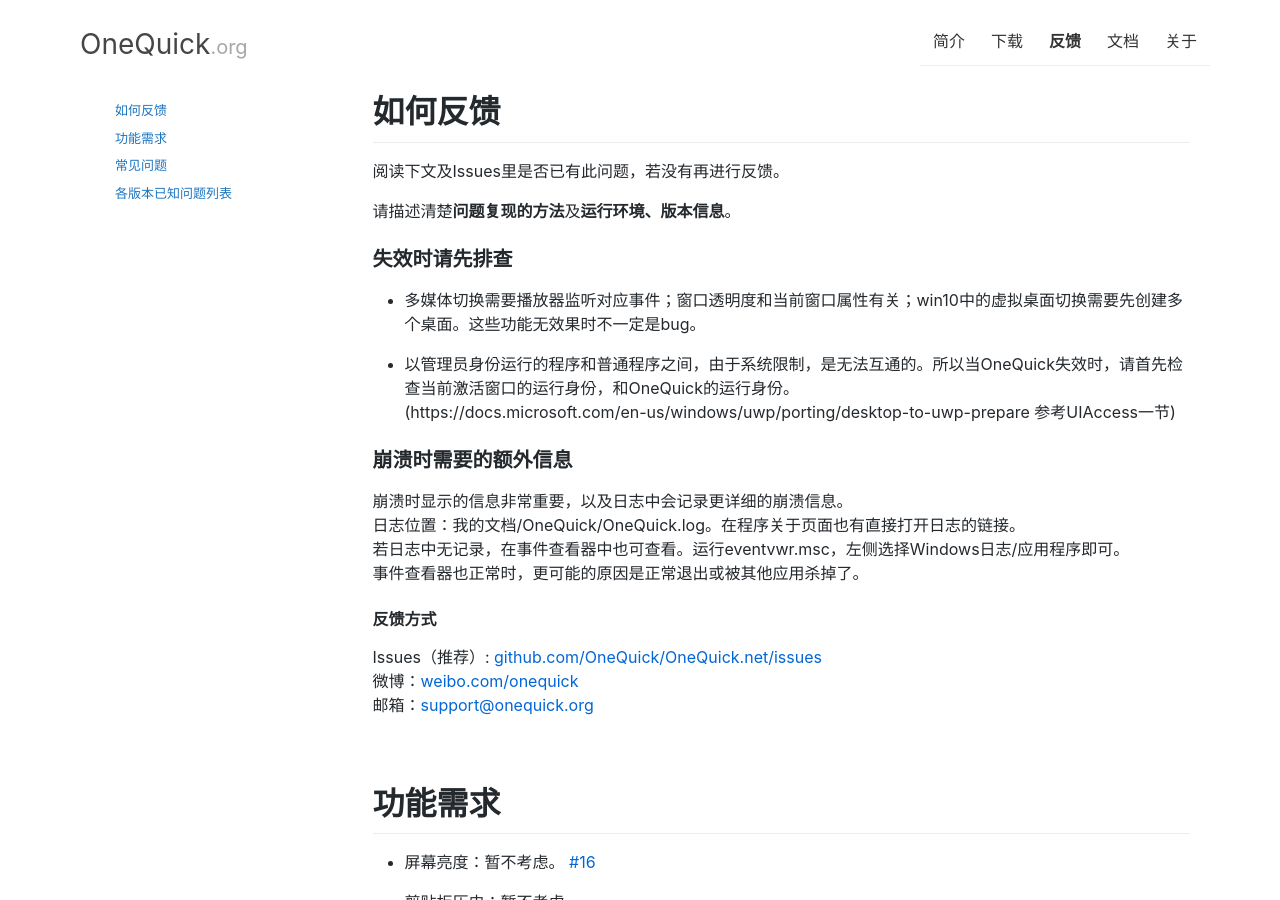
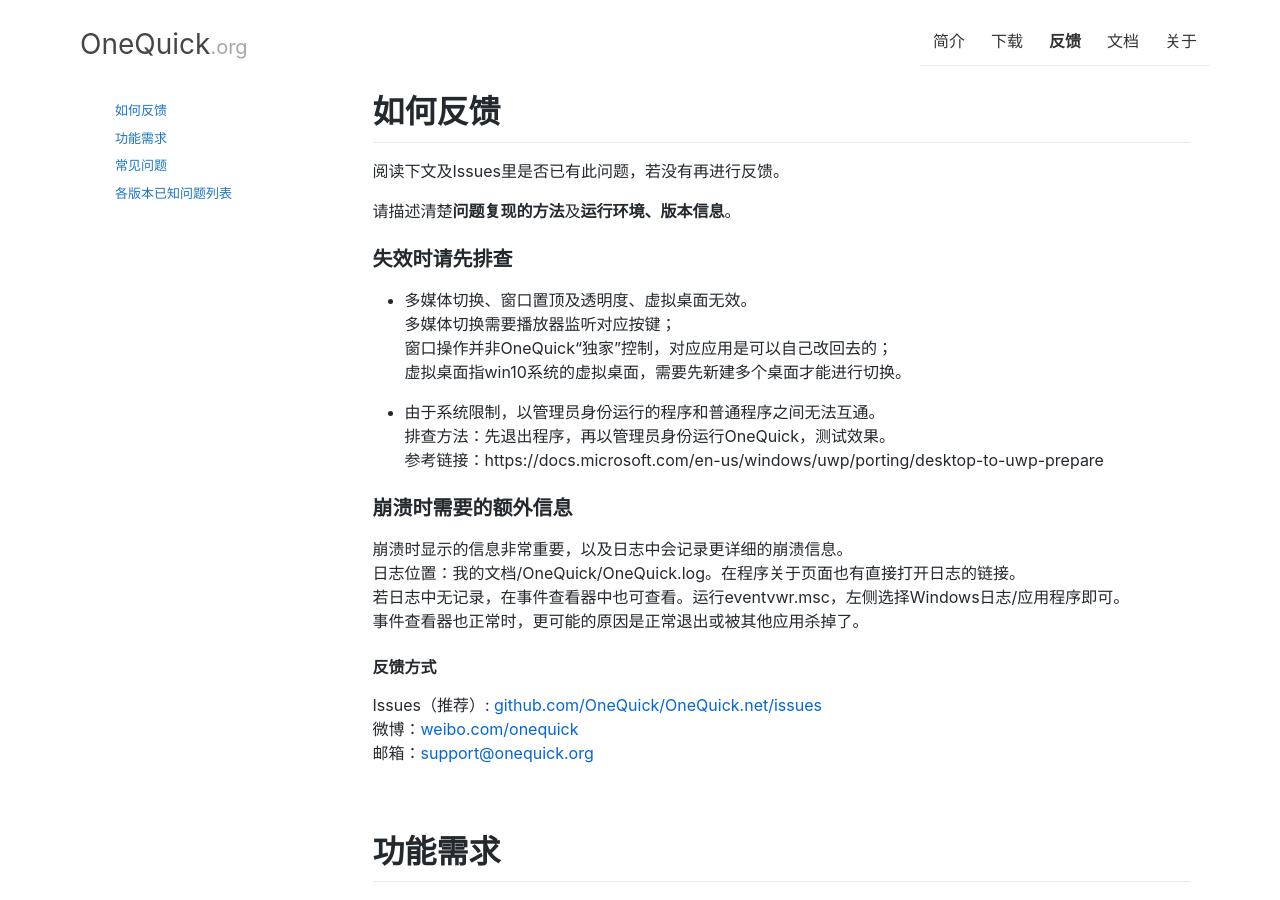
Before and after one commit to OneQuick/OneQuick.github.io-v1-legacy, a Jekyll site: the page built from feedback.md, in a window 1280 px wide and 900 px high. Built offline with Jekyll 4.4.1, drawn with Linux system fonts in a browser that asks for light colours.

Commit message:
更新文档

```diff
--- a/feedback.md
+++ b/feedback.md
@@ -12,10 +12,14 @@
 
 ### 失效时请先排查
 
-- 多媒体切换需要播放器监听对应事件；窗口透明度和当前窗口属性有关；win10中的虚拟桌面切换需要先创建多个桌面。这些功能无效果时不一定是bug。
+- 多媒体切换、窗口置顶及透明度、虚拟桌面无效。
+多媒体切换需要播放器监听对应按键；
+窗口操作并非OneQuick“独家”控制，对应应用是可以自己改回去的；
+虚拟桌面指win10系统的虚拟桌面，需要先新建多个桌面才能进行切换。
 
-- 以管理员身份运行的程序和普通程序之间，由于系统限制，是无法互通的。所以当OneQuick失效时，请首先检查当前激活窗口的运行身份，和OneQuick的运行身份。
-(https://docs.microsoft.com/en-us/windows/uwp/porting/desktop-to-uwp-prepare 参考UIAccess一节)
+- 由于系统限制，以管理员身份运行的程序和普通程序之间无法互通。
+排查方法：先退出程序，再以管理员身份运行OneQuick，测试效果。
+参考链接：https://docs.microsoft.com/en-us/windows/uwp/porting/desktop-to-uwp-prepare
 
 ### 崩溃时需要的额外信息
 
```
